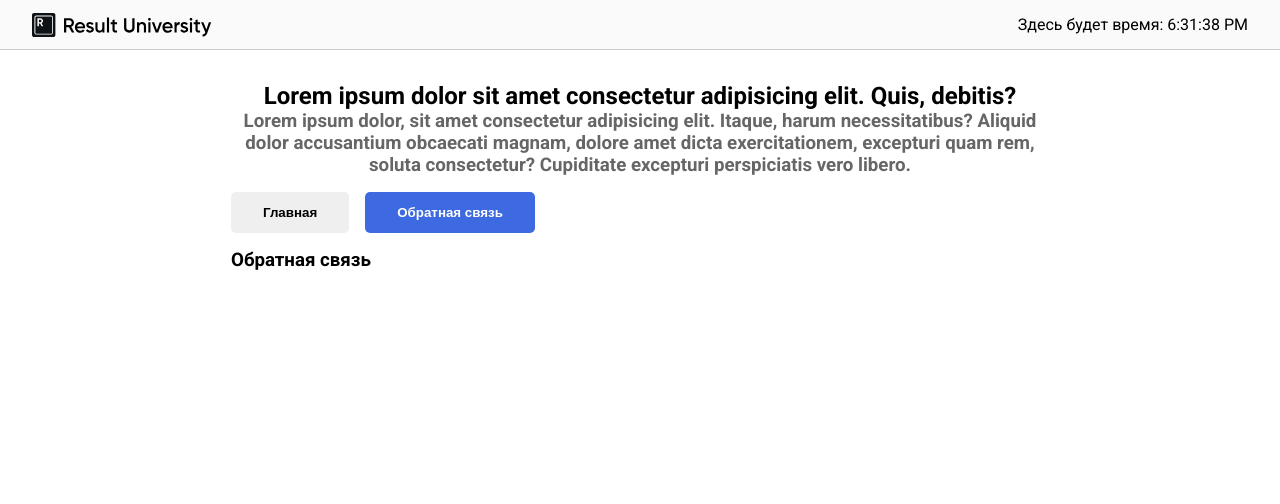
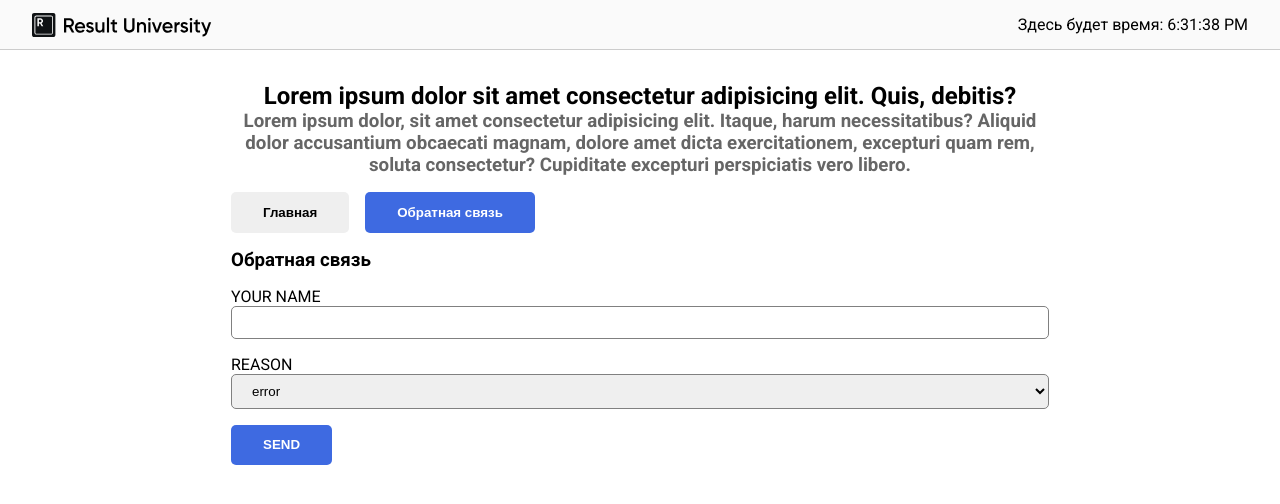
Before and after one commit to BaykovAleksandr/minin-react-js, a React (Vite) app in the folder react-vite-mini-project/: page / in a window 1280 px wide. Both pictures are taken after a click on the button "Обратная связь". Shown: the top 504 px of the page. Built offline with nearby package versions, Linux system fonts and the light colour scheme.

Commit message:
add form

```diff
--- a/react-vite-mini-project/src/components/Button/Button.jsx
+++ b/react-vite-mini-project/src/components/Button/Button.jsx
@@ -2,13 +2,15 @@ import classes from "./Button.module.css";
 
 console.log(classes);
 
-export default function Button({ children, onClick, isActive }) {
+export default function Button({ children, isActive, ...props }) {
   return (
     <button
+{...props}
+
       className={
         isActive ? `${classes.button} ${classes.active}` : classes.button
       }
-      onClick={onClick}
+
     >
       {children}
     </button>
--- a/react-vite-mini-project/src/components/Button/Button.module.css
+++ b/react-vite-mini-project/src/components/Button/Button.module.css
@@ -16,3 +16,7 @@ margin-right: 1rem;
 	background: #3e6ae1;
 	color: #fff;
 }
+
+.button:disabled {
+	cursor: not-allowed;
+}
--- a/react-vite-mini-project/src/components/FeedbackSection.jsx
+++ b/react-vite-mini-project/src/components/FeedbackSection.jsx
@@ -1,7 +1,40 @@
+import { useState } from 'react';
+import Button from './Button/Button'
+
 export default function FeedbackSection() {
-	return (
-		<section>
-			<h3>Обратная связь</h3>
-		</section>
-	)
+
+const [name, setName] = useState('');
+const [reason, setReason] = useState('error');
+const [hasError, setHasError] = useState(false)
+function handleNameChange(evt) {
+	setName(evt.target.value);
+	setHasError(!evt.target.value.trim().length)
 }
+
+function handleReasonChange(evt) {
+	setReason(evt.target.value)
+}
+
+  return (
+    <section>
+      <h3>Обратная связь</h3>
+
+      <form action="">
+        <label htmlFor="name">YOUR NAME</label>
+        <input type="text" id="name" className="control" style={{
+			border: hasError ? "solid 1px red": null
+		}} value={name} onChange={handleNameChange}/>
+
+        <label htmlFor="reason">REASON</label>
+        <select id="reason" className="control" value={reason} onChange={handleReasonChange}>
+          <option value="mistake">mistake</option>
+          <option value="error">error</option>
+          <option value="bug">bug</option>
+        </select>
+
+	<Button disabled={hasError} isActive={!hasError}>SEND</Button>
+
+      </form>
+    </section>
+  );
+}
--- a/react-vite-mini-project/src/index.css
+++ b/react-vite-mini-project/src/index.css
@@ -42,3 +42,11 @@ p {
 .centered {
   text-align: center;
 }
+
+.control {
+  border: 1px solid gray;
+  border-radius: 5px;
+  padding: 0.5rem 1rem;
+  width: 100%;
+  margin-bottom: 1rem;
+}
```
